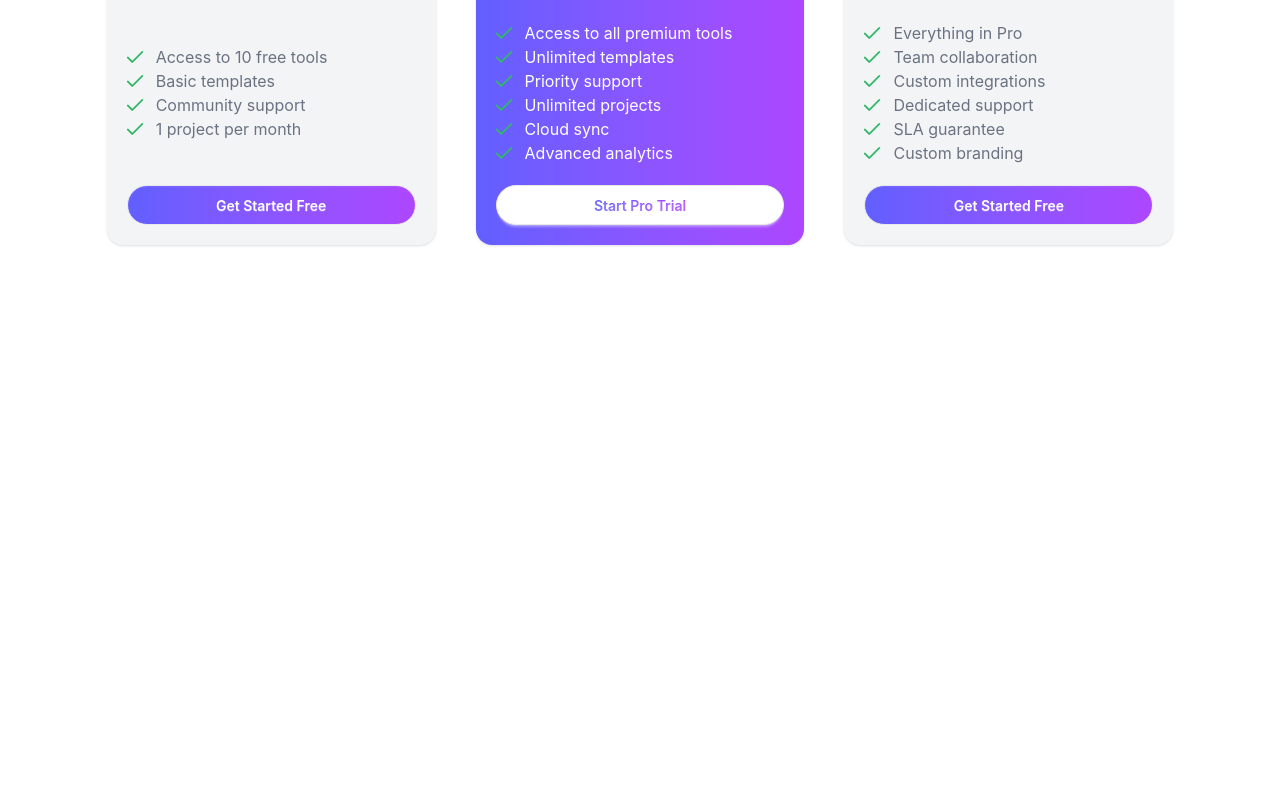
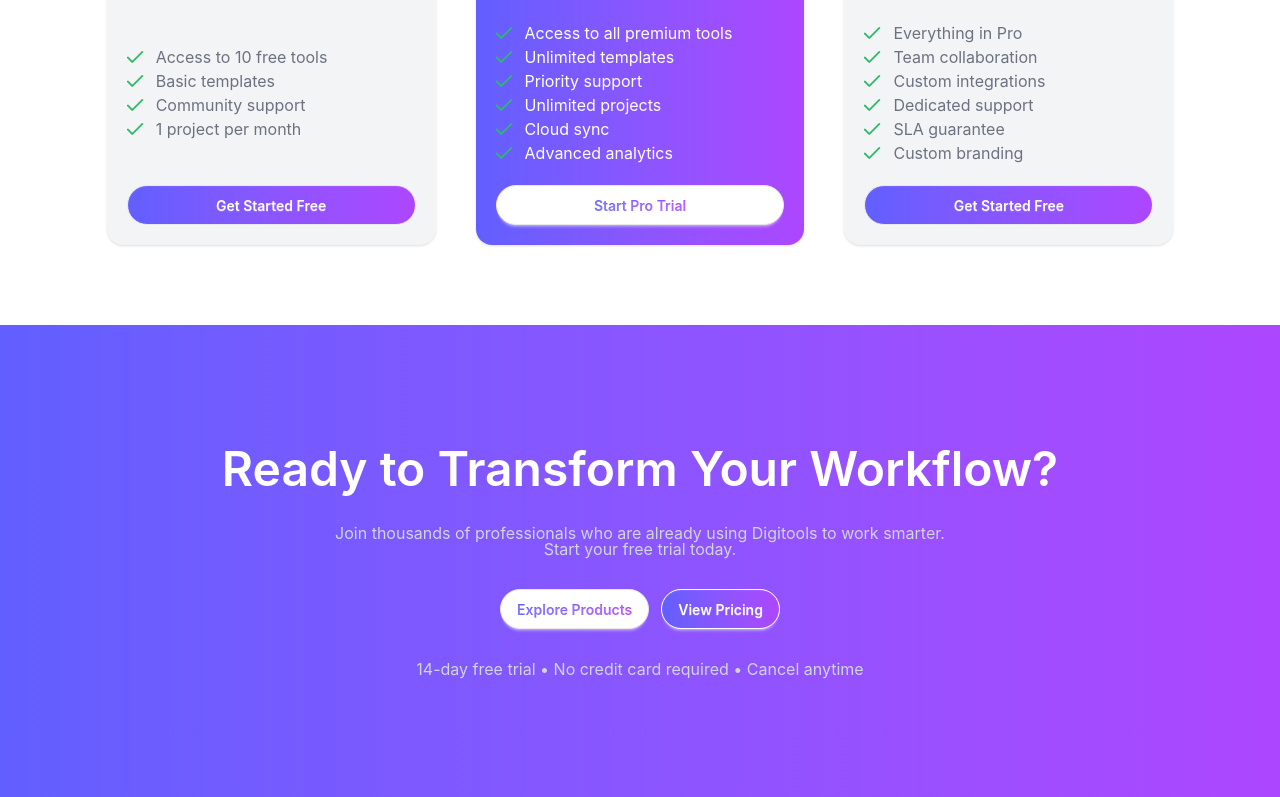
Before and after one commit to raf0670/digitools, a React (Vite) app: page / in a window 1280 px wide. Shown: the part 4346-5143 px from the top of the page. Before the commit the page ends 4671 px from the top, so only its background shows below. Built offline with nearby package versions, Linux system fonts and the light colour scheme.

Commit message:
pre footer added

```diff
--- a/src/App.jsx
+++ b/src/App.jsx
@@ -5,6 +5,7 @@ import Navbar from './components/navbar/Navbar'
 import ToolsSection from './components/tools/ToolsSection'
 import Steps from './components/steps/Steps';
 import PricingSection from './components/pricing/PricingSection';
+import PreFooter from './components/preFooter/PreFooter';
 
 const fetchData = async () => {
   const res = await fetch("/data.json");
@@ -31,6 +32,7 @@ function App() {
       </Suspense>
       <Steps></Steps>
       <PricingSection></PricingSection>
+      <PreFooter></PreFooter>
     </>
   )
 }
--- /dev/null
+++ b/src/components/preFooter/PreFooter.jsx
@@ -0,0 +1,19 @@
+import React from 'react';
+
+const PreFooter = () => {
+    return (
+        <div className='bg-linear-to-r from-indigo-500 to-purple-500 w-full py-30'>
+            <div className='w-11/12 md:w-10/12 text-white mx-auto text-center space-y-8'>
+                <h1 className='text-5xl font-semibold'>Ready to Transform Your Workflow?</h1>
+                <p className='text-gray-300 leading-4'>Join thousands of professionals who are already using Digitools to work smarter.<br></br>Start your free trial today.</p>
+                <div className='flex gap-3 justify-center items-center'>
+                    <button className='bg-white rounded-full btn'><h1 className='bg-linear-to-r from-indigo-500 to-purple-500 bg-clip-text text-transparent'>Explore Products</h1></button>
+                    <button className="btn border border-white rounded-full bg-linear-to-r from-indigo-500 to-purple-500 text-white">View Pricing</button>
+                </div>
+                <p className='text-gray-300 leading-4'>14-day free trial • No credit card required • Cancel anytime</p>
+            </div>
+        </div>
+    );
+};
+
+export default PreFooter;
```
